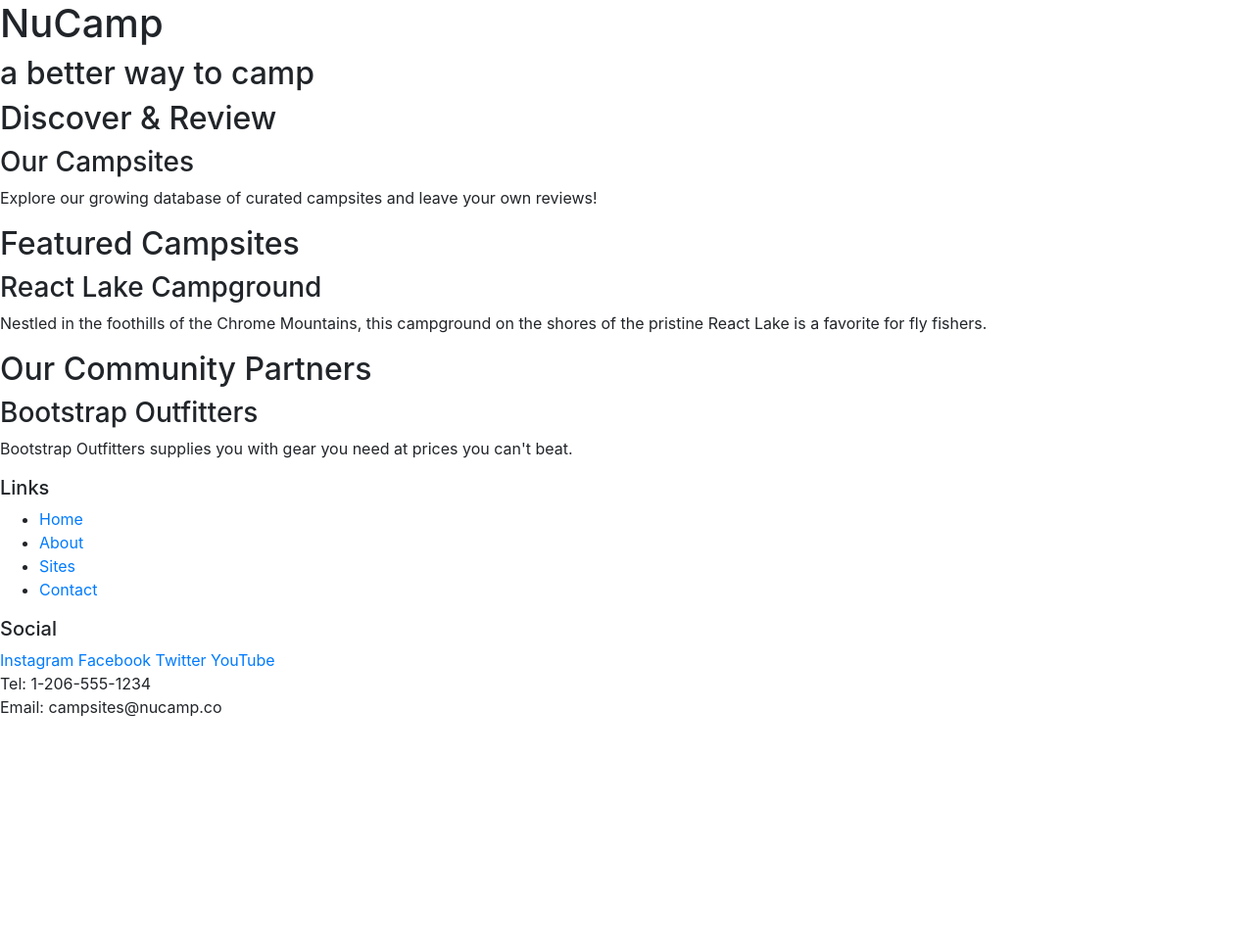
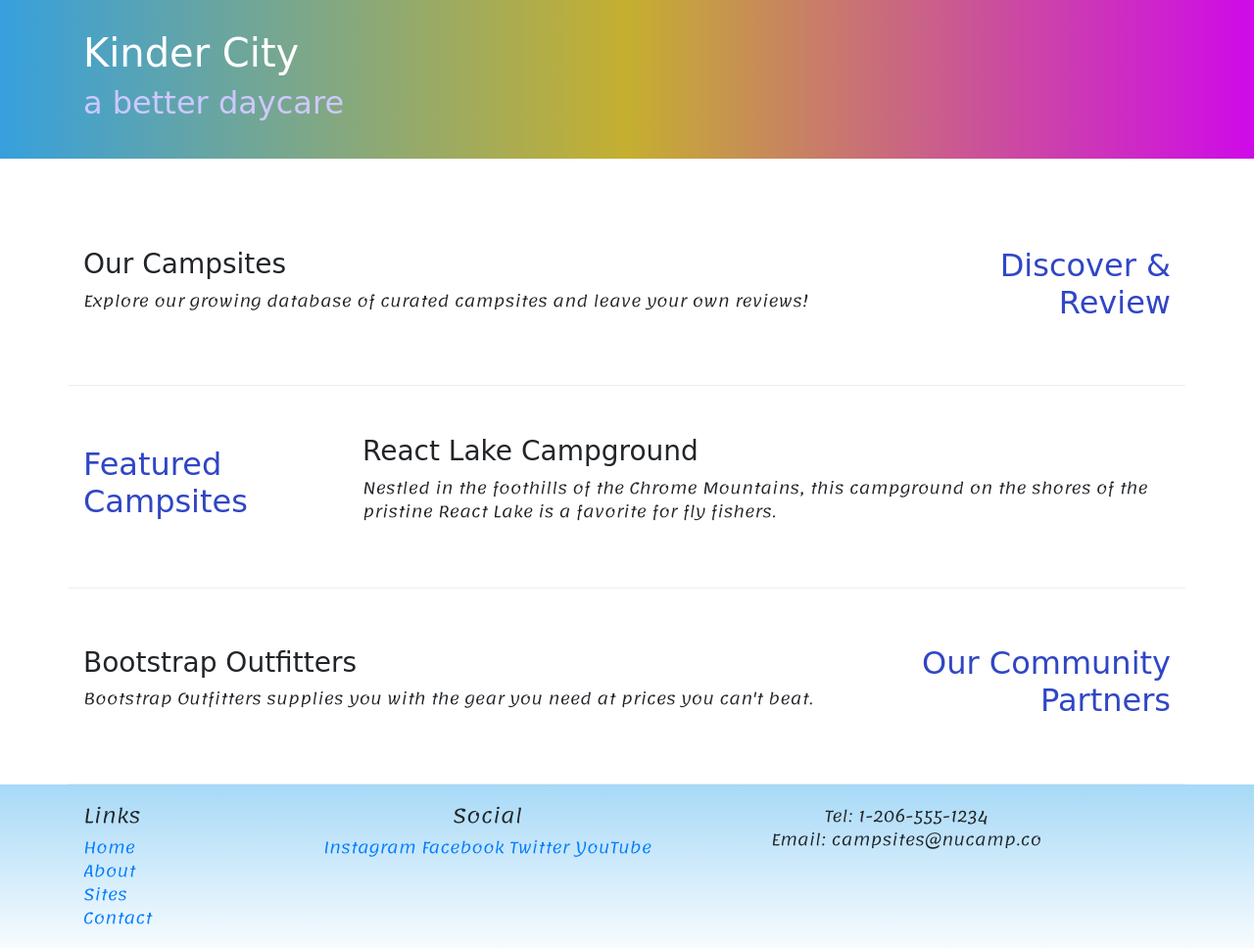
Before and after one commit to sahussain110/kindercitysite, a website: page index.html in a window 1280 px wide. Shown: the whole page at 98% size. Before the commit the page ends 800 px from the top, so only its background shows below. Drawn offline with nearby package versions, Linux system fonts and the light colour scheme; a web font is replaced by a local one.

Commit message:
Added Custom Styles and Fonts

```diff
--- /dev/null
+++ b/css/styles.css
@@ -0,0 +1,32 @@
+body {
+    font-family: "Lemonada", cursive;
+}
+
+h1, h2, h3 {
+    font-family: "Shizuru", cursive;
+}
+
+h2 {
+    color: #3046C5;
+}
+
+header h2 {
+    color: #CEC8FF;
+}
+
+footer {
+    background-image: linear-gradient(#a7d9f7, white);
+    padding: 20px 0;
+}
+
+.jumbotron {
+    padding: 30px;
+    background-image: linear-gradient(to right, #37a0dd, #c5af30, #cf0ae9);
+    color: white;
+}
+
+.row-content {
+    padding: 50px 0;
+    border-bottom: 1px ridge;
+    min-height: 200px;
+}
--- a/index.html
+++ b/index.html
@@ -9,56 +9,82 @@
         <!-- Bootstrap CSS -->
         <link rel="stylesheet" href="node_modules/bootstrap/dist/css/bootstrap.min.css" />
 
-        <title>NuCamp: A Better Way To Camp</title>
+        <!-- Fonts from Google -->
+        <link rel="stylesheet" href="https://fonts.googleapis.com/css2?family=DM+Sans&family=Lemonada:wght@300&family=Lobster&family=Shizuru&display=swap" />
+        <link rel="stylesheet" href="css/styles.css" />
+
+        <title>Kinder City Daycare</title>
     </head>
 
 <body>
 
-    <header>
-        <div>
-            <h1>NuCamp</h1>
-            <h2>a better way to camp</h2>
+    <header class="jumbotron jumbotron-fluid">
+        <div class="container">
+            <div class="row">
+                <div class="col">
+                    <h1>Kinder City</h1>
+                    <h2>a better daycare</h2>
+                </div>
+            </div>
         </div>
     </header>
 
-    <div>
-        <h2>Discover & Review</h2>
+    <div class="container">
+        <div class="row row-content align-items-center">
+            <div class="col-sm-4 order-sm-last col-md-3">
+                <h2 class="text-sm-right">Discover & Review</h2>
+            </div>
+            <div class="col">
                 <h3>Our Campsites</h3>
                 <p>Explore our growing database of curated campsites and leave your own reviews!</p>
             </div>
+        </div>
 
-    <div>
+        <div class="row row-content align-items-center">
+            <div class="col-sm-4 col-md-3">
                 <h2>Featured Campsites</h2>
+            </div>
+            <div class="col">
                 <h3>React Lake Campground</h3>
         		<p>Nestled in the foothills of the Chrome Mountains, this campground on the shores of the pristine React Lake is a favorite for fly fishers.</p>
    			</div>
+        </div>
 
-    <div>
-        <h2>Our Community Partners</h2>
+        <div class="row row-content align-items-center">
+            <div class="col-sm-4 order-sm-last col-md-3">
+                <h2 class="text-sm-right">Our Community Partners</h2>
+            </div>
+            <div class="col">
                 <h3>Bootstrap Outfitters</h3>
-        <p>Bootstrap Outfitters supplies you with gear you need at prices you can't beat.</p>
+        		<p>Bootstrap Outfitters supplies you with the gear you need at prices you can't beat.</p>
+            </div>
+        </div>
     </div>
 
     <footer>
-        <div>
+        <div class="container">
+            <div class="row">
+                <div class="col-4 col-sm-2 offset-">
                     <h5>Links</h5>
-            <ul>
+            		<ul class="list-unstyled">
                         <li><a href="#">Home</a></li>
                         <li><a href="#">About</a></li>
                         <li><a href="#">Sites</a></li>
                         <li><a href="#">Contact</a></li>
                     </ul>
                 </div>
-        <div>
+                <div class="col-6 col-sm-5 text-center">
                 	<h5>Social</h5>
                     <a href="http://instagram.com/">Instagram</a>
                     <a href="http://facebook.com/">Facebook</a>
                     <a href="http://twitter.com/">Twitter</a>
                     <a href="http://youtube.com/">YouTube</a>
                 </div>
-        <div>
+                <div class="col-sm-4 text-center">
                     Tel: 1-206-555-1234<br />
                     Email: campsites@nucamp.co
+                </div>
+           </div>
         </div>
     </footer>
 
```
Lines whose indentation alone changed are shown as unchanged.
